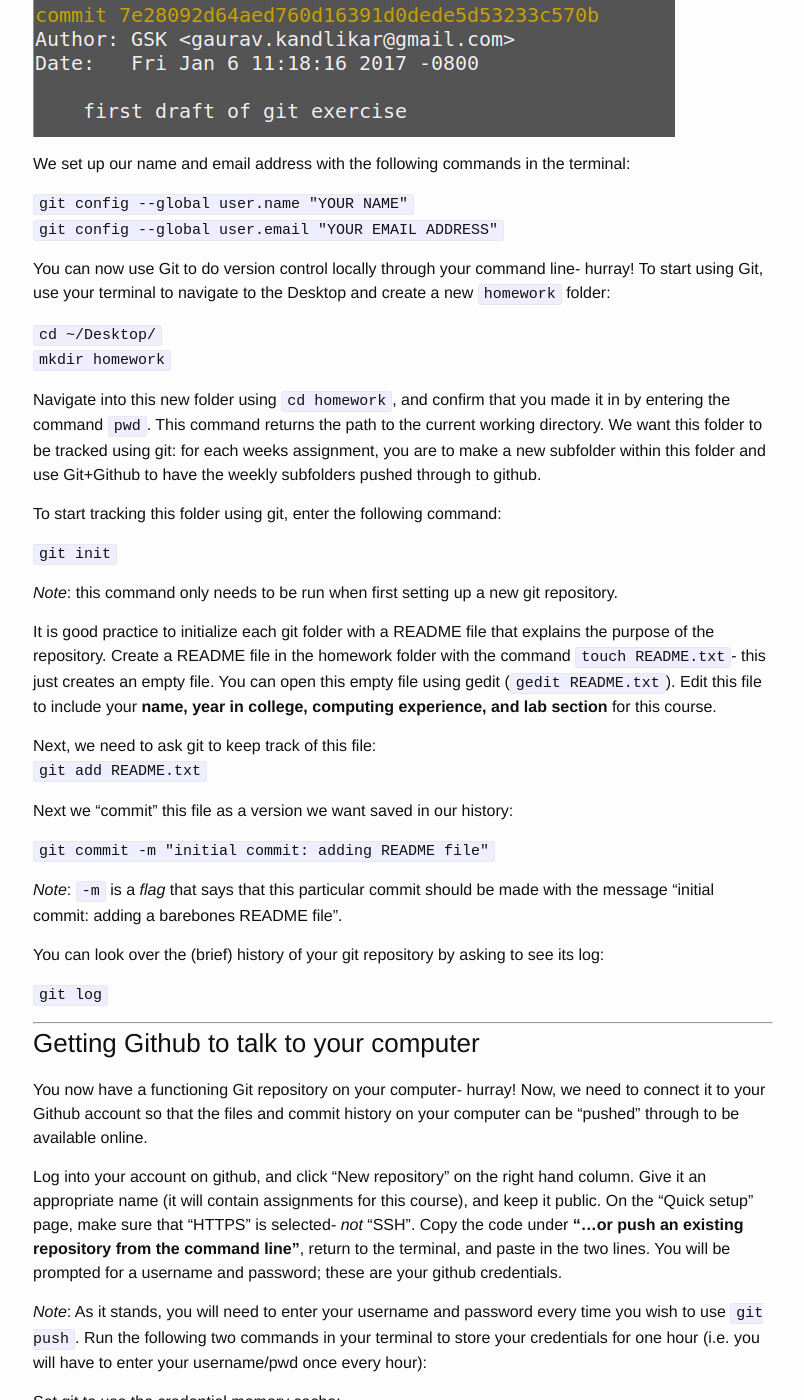
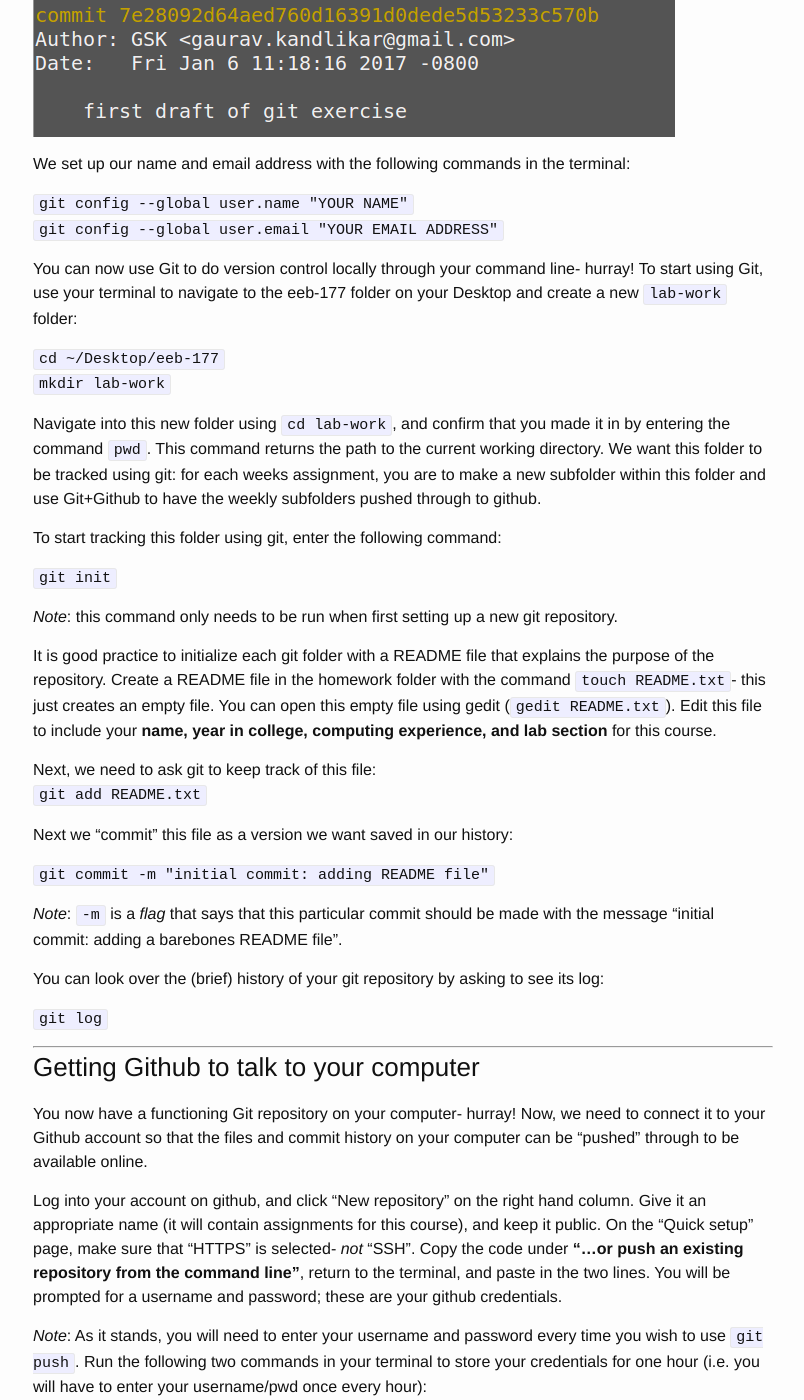
Before and after one commit to michaelalfaro/eeb177-W17.github.io, a Jekyll site: the page built from _posts/2017-01-03-setup-github.markdown, in a window 1280 px wide and 1400 px high, scrolled down 548 px. Shown: the whole window, without its empty margins (237-1041 px from the left). Built offline with Jekyll 4.4.1, drawn with Linux system fonts in a browser that asks for light colours; some of the changed text lies outside the part shown.

```diff
--- a/_posts/2017-01-03-setup-github.markdown
+++ b/_posts/2017-01-03-setup-github.markdown
@@ -19,12 +19,12 @@ We set up our name and email address with the following commands in the terminal
 `git config --global user.email "YOUR EMAIL ADDRESS"`
 
 
-You can now use Git to do version control locally through your command line- hurray! To start using Git, use your terminal to navigate to the Desktop and create a new `homework` folder:
+You can now use Git to do version control locally through your command line- hurray! To start using Git, use your terminal to navigate to the eeb-177 folder on your Desktop and create a new `lab-work` folder:
 
-`cd ~/Desktop/`
-`mkdir homework`
+`cd ~/Desktop/eeb-177`
+`mkdir lab-work`
 
-Navigate into this new folder using `cd homework`, and confirm that you made it in by entering the command `pwd`. This command returns the path to the current working directory. We want this folder to be tracked using git: for each weeks assignment, you are to make a new subfolder within this folder and use Git+Github to have the weekly subfolders pushed through to github.
+Navigate into this new folder using `cd lab-work`, and confirm that you made it in by entering the command `pwd`. This command returns the path to the current working directory. We want this folder to be tracked using git: for each weeks assignment, you are to make a new subfolder within this folder and use Git+Github to have the weekly subfolders pushed through to github.
 
 To start tracking this folder using git, enter the following command:
 
@@ -65,4 +65,4 @@ Set git to use the credential memory cache:
 Set the cache to timeout after 1 hour (setting is in seconds):
 `git config --global credential.helper 'cache --timeout=3600'`
 
-If you now navigate to your new repository on github, you should see your assignments folder with a solid README. Congrats!
+If you now navigate to your new repository on github, you should see your lab-work folder with the README file that you wrote. Congrats!
```
Also changed, not shown: _posts/2017-01-06-exercise1-git.markdown (+17 -11 lines).
